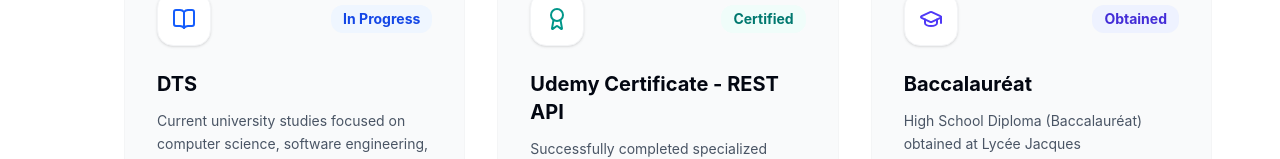
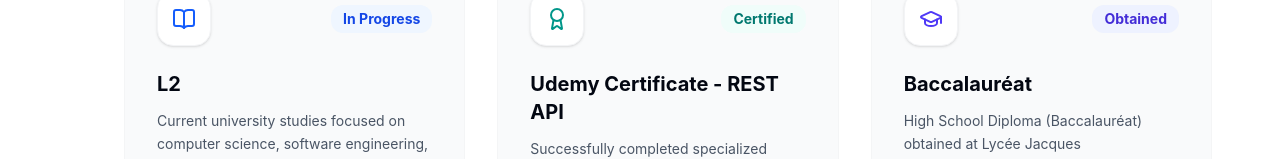
Before and after one commit to jramaritokifalisoa/Mon_porfolio-, a React (Vite) app in the folder porfolio/: page / in a window 1280 px wide. Shown: the part 3110-3269 px from the top of the page. Built offline with nearby package versions, Linux system fonts and the light colour scheme.

Commit message:
Modification fichier pour le pdf

```diff
--- a/porfolio/src/components/layout/header.tsx
+++ b/porfolio/src/components/layout/header.tsx
@@ -1,6 +1,7 @@
 import Image from "../../assets/images/moi.jpeg";
 import { Name } from "../ui/name";
 import { Button } from "../ui/buttom";
+import cvPdf from "../../assets/pdf/cv-developpeur.pdf";
 import { useTranslation } from "react-i18next";
 export const Header = () => {
   const { t } = useTranslation();
@@ -61,7 +62,7 @@
               </Button>
             </a>
             <a
-              href="/cv-developpeur.pdf"
+              href={cvPdf}
               download="cv-developpeur.pdf"
               className="w-full sm:w-auto"
             >
--- a/porfolio/src/components/layout/parcours.tsx
+++ b/porfolio/src/components/layout/parcours.tsx
@@ -34,7 +34,7 @@
                 </span>
               </div>
               <h3 className="text-xl font-bold text-gray-950 mb-3">
-                {t("parcours.licence.title", "DTS")}
+                {t("parcours.licence.title", "L2")}
               </h3>
               <p className="text-gray-600 text-sm leading-relaxed">
                 {t(
--- a/porfolio/src/locales/en.json
+++ b/porfolio/src/locales/en.json
@@ -67,7 +67,7 @@
       "obtained": "Obtained"
     },
     "licence": {
-      "title": "DTS",
+      "title": "L2",
       "desc": "Current university studies focused on computer science, software engineering, and information system architectures."
     },
     "udemy": {
```
Also changed, not shown: 1 other file (tests, documents, lock files or other folders).
